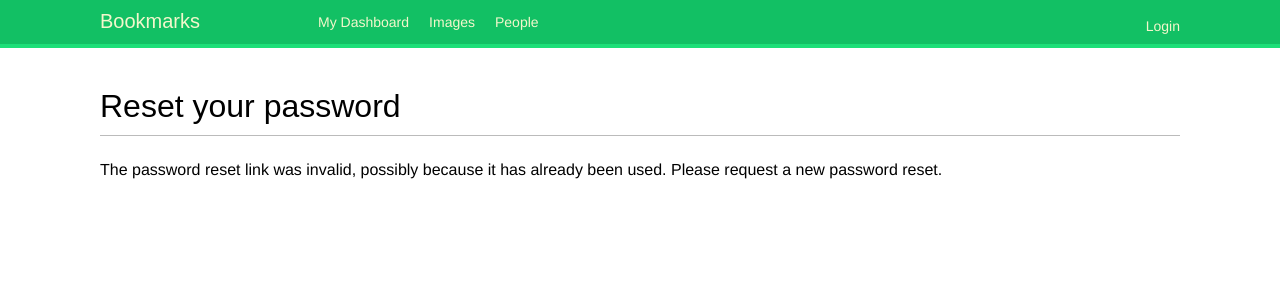
After one commit to Moonida03/Bookmarks, a Django app: page /account/reset/1/1/ in a window 1280 px wide. The commit adds this page. Shown: the top 300 px of the page. Run offline with Django 5.2, Linux system fonts and the light colour scheme; some web fonts are replaced.

Commit message:
2.5 Done add change password

```diff
--- a/Bookmarks/settings.py
+++ b/Bookmarks/settings.py
@@ -134,3 +134,5 @@ LOGIN_REDIRECT_URL = '/'
 LOGOUT_REDIRECT_URL = '/account/login/'
 LOGIN_URL = '/account/login/'
 LOGOUT_URL = '/account/logout/'
+
+EMAIL_BACKEND = 'django.core.mail.backends.console.EmailBackend'
--- a/account/templates/login.html
+++ b/account/templates/login.html
@@ -14,8 +14,9 @@ Please try again.
         <form action="{% url 'login' %}" method="post">
             {{ form.as_p }}
             {% csrf_token %}
-<input type="hidden" name="next" value="{{ next }}" />
+            <input type="hidden" name="next" value="{{ next }}"/>
             <p><input type="submit" value="Log-in"></p>
         </form>
     </div>
+    <p><a href="{% url 'password_reset' %}">Forgot your password?</a></p>
 {% endblock %}
--- /dev/null
+++ b/account/templates/password_change_done.html
@@ -0,0 +1,6 @@
+{% extends "base.html" %}
+{% block title %}Password changed{% endblock %}
+{% block content %}
+<h1>Password changed</h1>
+<p>Your password has been successfully changed.</p>
+{% endblock %}
--- /dev/null
+++ b/account/templates/password_reset_confirm.html
@@ -0,0 +1,16 @@
+{% extends "base.html" %}
+{% block title %}Reset your password{% endblock %}
+{% block content %}
+<h1>Reset your password</h1>
+{% if validlink %}
+<p>Please enter your new password twice:</p>
+<form method="post">
+{{ form.as_p }}
+{% csrf_token %}
+<p><input type="submit" value="Change my password" /></p>
+</form>
+{% else %}
+<p>The password reset link was invalid, possibly because it has already
+been used. Please request a new password reset.</p>
+{% endif %}
+{% endblock %}
--- /dev/null
+++ b/account/templates/password_reset_email.html
@@ -0,0 +1,4 @@
+Someone asked for password reset for email {{ email }}. Follow the link below:
+{{ protocol }}://{{ domain }}{% url "password_reset_confirm" uidb64=uid
+token=token %}
+Your username, in case you've forgotten: {{ user.get_username }}
--- a/account/urls.py
+++ b/account/urls.py
@@ -1,9 +1,16 @@
 from django.urls import path
 from account import views
 from django.contrib.auth.views import LoginView, LogoutView
+from django.contrib.auth import views as auth_views
 
 urlpatterns = [
+    path('', views.dashboard, name='dashboard'),
     path('login/', LoginView.as_view(template_name='login.html'), name='login'),
     path('logout/', LogoutView.as_view(template_name='logged_out.html'), name='logout'),
-    path('', views.dashboard, name='dashboard'),
+    path('password_change/', auth_views.PasswordChangeView.as_view(template_name='password_change_form.html'), name='password_change'),
+    path('password_change/done/', auth_views.PasswordChangeDoneView.as_view(template_name='password_change_done.html'), name='password_change_done'),
+    path('password_reset/', auth_views.PasswordResetView.as_view(template_name='password_reset_form.html', email_template_name='password_reset_email.html'), name='password_reset'),
+    path('password_reset/done/', auth_views.PasswordResetDoneView.as_view(template_name='password_reset_done.html'), name='password_reset_done'),
+    path('reset/<uidb64>/<token>/',auth_views.PasswordResetConfirmView.as_view(template_name='password_reset_confirm.html'), name='password_reset_confirm'),
+    path('reset/done/', auth_views.PasswordResetCompleteView.as_view(template_name='password_reset_complete.html'), name='password_reset_complete'),
 ]
```
Also changed, not shown: account/templates/password_change_form.html (added, +11 -0 lines), account/templates/password_reset_complete.html (added, +7 -0 lines), account/templates/password_reset_done.html (added, +8 -0 lines), account/templates/password_reset_form.html (added, +11 -0 lines). Lines whose indentation alone changed are shown as unchanged.
